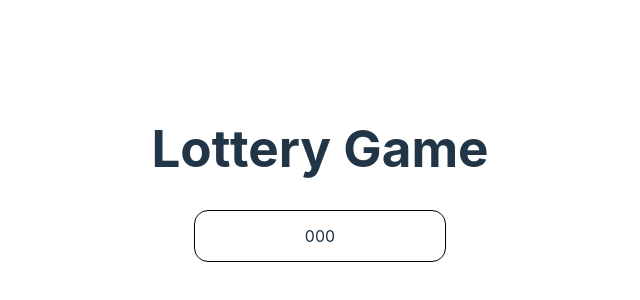
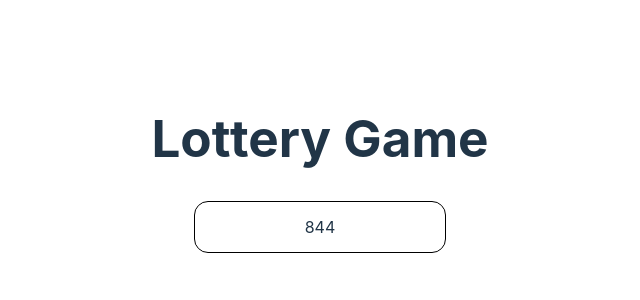
Before and after one commit to Abhay108cell/react, a React (Vite) app: page / in a window 1280 px wide. Shown: the part 226-526 px from the top of the page, without its empty margins (320-960 px from the left). Built offline with nearby package versions, Linux system fonts and the light colour scheme.

Commit message:
adding helper.js

```diff
--- a/src/LotteryGame.jsx
+++ b/src/LotteryGame.jsx
@@ -1,7 +1,9 @@
 import { useState } from "react";
 import "./LotteryGame.css";
+import { genNumber, sum } from "./helper";
 export default function LotteryGame(){
-  let [ticket, setTicket] = useState([0,0,0])
+  let [ticket, setTicket] = useState(genNumber(3))
+  let isWinning = sum(ticket) === 15
   return(
     <div><h1>Lottery Game </h1>
     <div className="ticket">
@@ -9,6 +11,7 @@ export default function LotteryGame(){
       <span>{ticket[1]}</span>
       <span>{ticket[2]}</span>
     </div>
+    <h3>{isWinning && "congratulations you won!"}</h3>
     </div>
 
   )
```
